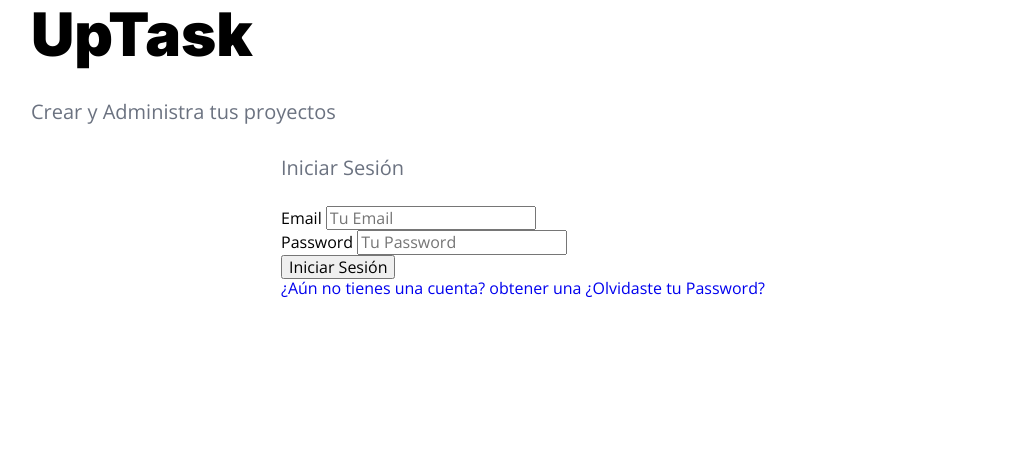
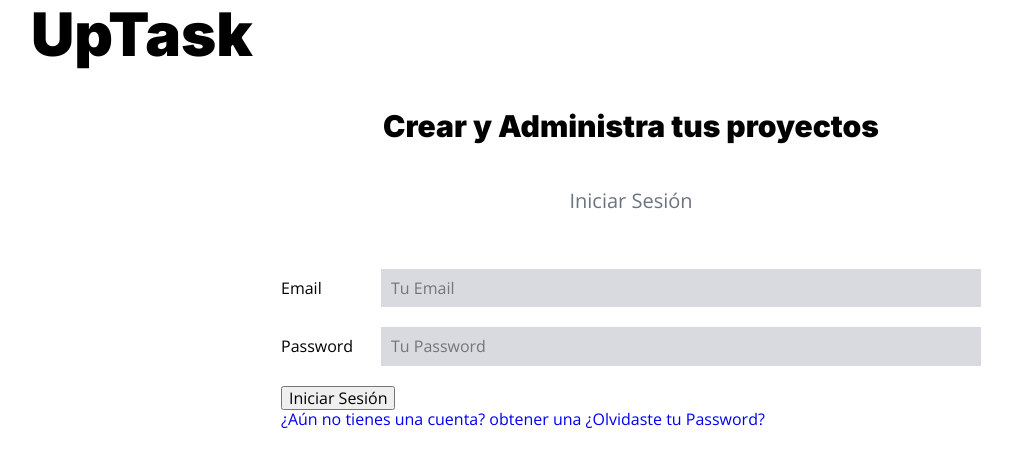
Before and after one commit to germandcb/UpTask, a PHP site: template views/auth/login.php in a window 1280 px wide. Shown: the top 467 px of the page, without its empty margins (9-1021 px from the left). Run offline with PHP 8.4, Linux system fonts and the light colour scheme; the template is opened without the code that fills it, so the values that code supplies are empty.

Commit message:
css al formulario de login

```diff
--- a/src/scss/app.scss
+++ b/src/scss/app.scss
@@ -1 +1,2 @@
 @use 'base';
+@use 'componentes'
--- a/src/scss/base/_tipografia.scss
+++ b/src/scss/base/_tipografia.scss
@@ -19,3 +19,13 @@ p {
     color: v.$gris;
     line-height: 1.8;
 }
+.tagline {
+    font-family: v.$fuente_headings;
+    font-weight: 900;
+    color: v.$negro;
+    font-size: 3rem;
+    text-align: center;
+}
+.descripcion-pagina {
+    text-align: center;
+}
--- /dev/null
+++ b/src/scss/componentes/_formulario.scss
@@ -0,0 +1,23 @@
+@use 'base/variables' as v;
+@use 'base/mixins' as m;
+
+.formulario {
+    margin-top: 5rem;
+
+    .campo {
+        display: flex;
+        align-items: center;
+        margin-bottom: 2rem;
+
+        label {
+            flex: 0 0 10rem;
+        }
+
+        input {
+            flex: 1;
+            padding: 1rem;
+            border: none;
+            background-color: lighten(v.$gris, 40%);
+        }
+    }
+}
--- /dev/null
+++ b/src/scss/componentes/_index.scss
@@ -0,0 +1 @@
+@forward 'formulario';
--- a/views/auth/login.php
+++ b/views/auth/login.php
@@ -1,6 +1,6 @@
 <div class="contenedor">
     <h1>UpTask</h1>
-    <p>Crear y Administra tus proyectos</p>
+    <p class="tagline">Crear y Administra tus proyectos</p>
 
     <div class="contenedor-sm">
         <p class="descripcion-pagina">Iniciar Sesión</p>
```
Also changed, not shown: public/build/css/app.css, 1 other file.
